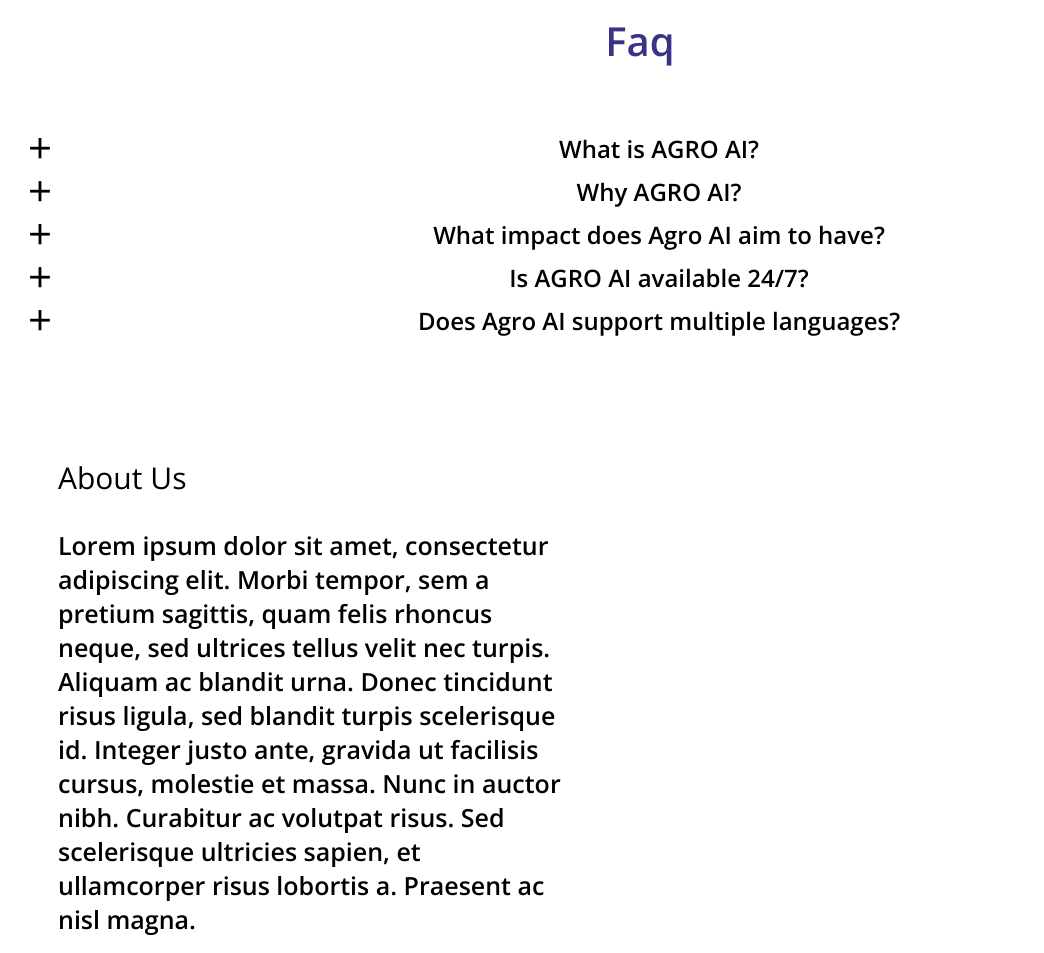
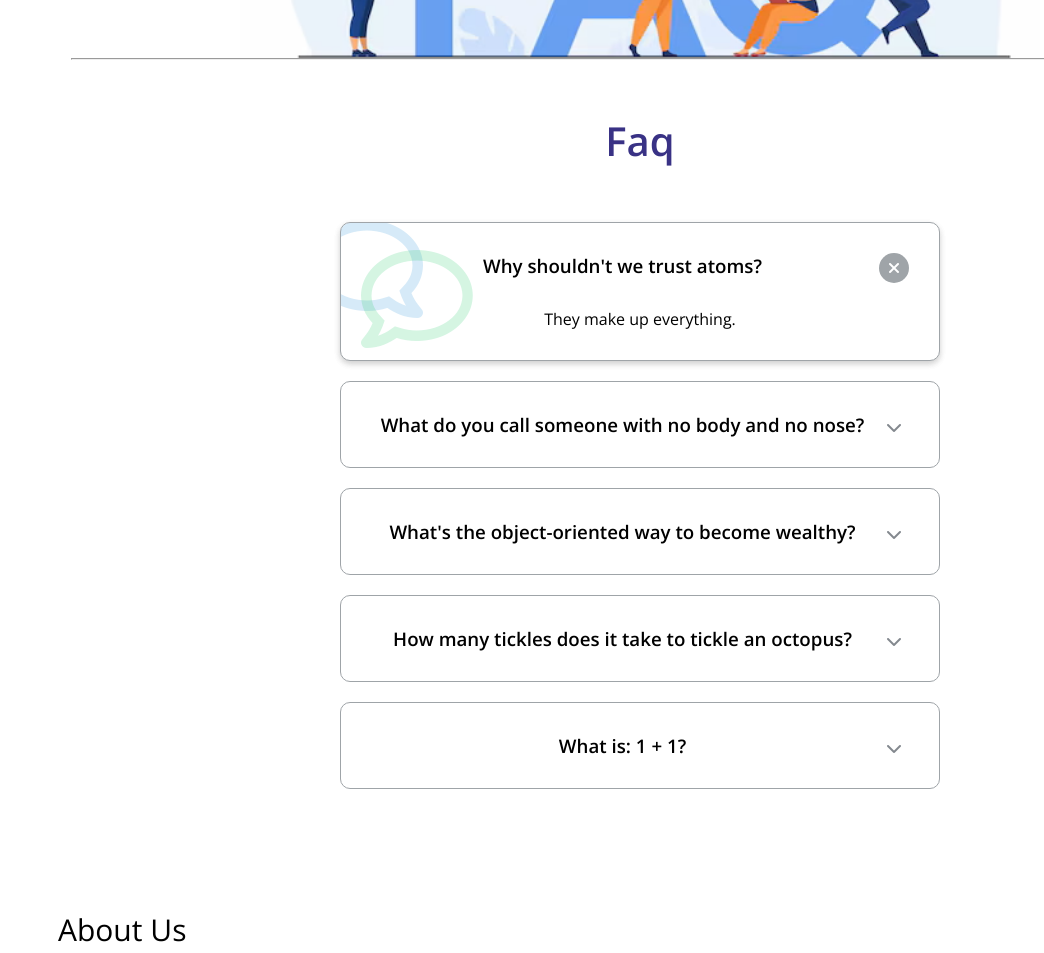
Before and after one commit to GamerAseemm/Aravali-TechFest, a plain HTML site: page index.html in a window 1280 px wide. Shown: the part 2240-3193 px from the top of the page, without its empty margins (0-1044 px from the left). Drawn offline with nearby package versions, Linux system fonts and the light colour scheme; a web font is replaced by a local one.

Commit message:
faq revamped

```diff
--- a/index.html
+++ b/index.html
@@ -6,6 +6,7 @@
     <title>MEGALIB</title>
     <link rel="stylesheet" href="style.css ">
     <link rel="shortcut icon" type="image/x-icon" href="icon.jpg" />
+    <link rel="stylesheet" href="https://cdnjs.cloudflare.com/ajax/libs/font-awesome/6.0.0-beta3/css/all.min.css">
   </head>
 <body>
 
@@ -56,45 +57,78 @@
   <div class="uppersection">
     <h1>Do You Have Questions ?</h1>
     <h4>We have answers (Well, most of the time)</h4>
-    <img src="bubble_background_cropped_image.png" alt="" class="faqimg">
+    <img src="tiny-people-sitting-standing-near-giant-faq_74855-7879.avif" alt="" class="faqimg">
+    <hr class="hr">
   </div>
-  <hr class="hr">
   <div class="lowersection">
     <h4 class="h4">Faq</h4>
 
-    <div class="plus">+</div>
-      <div class="faq-question">
-        <input id="q1" type="checkbox" class="panel">
-        <label for="q1" class="panel-title">What is AGRO AI?</label>
-
-        <div class="panel-content">AGRO AI is an AI chatbot which provides you quick and straight forward answers to your agriculture problems.</div>
-      </div>
-      <div class="plus">+</div>
-      <div class="faq-question">
-        <input id="q2" type="checkbox" class="panel">
-        <label for="q2" class="panel-title">Why AGRO AI?</label>
-        <div class="panel-content">AGRo AI is the fastest and the most relaible source for 1 to 1 help for your agricultural problems.</div>
+    <div class="faqs-container">
+      <div class="faq active">
+        <h3 class="faq-title">
+          Why shouldn't we trust atoms?
+        </h3>
+        <p class="faq-text">
+          They make up everything.
+        </p>
+        <button class="faq-toggle">
+          <i class="fas fa-chevron-down"></i>
+          <i class="fas fa-times"></i>
+        </button>
       </div>
 
-      <div class="plus">+</div>
-      <div class="faq-question">
-        <input id="q4" type="checkbox" class="panel">
-        <label for="q4" class="panel-title">What impact does Agro AI aim to have?</label>
-        <div class="panel-content">AGRO AI aims to positively impact underserved communities by solving queries related to agriculture using natural language technology.</div>
+      <div class="faq">
+        <h3 class="faq-title">
+          What do you call someone with no body and no nose?
+        </h3>
+        <p class="faq-text">
+          Nobody knows.
+        </p>
+        <button class="faq-toggle">
+          <i class="fas fa-chevron-down"></i>
+          <i class="fas fa-times"></i>
+        </button>
       </div>
-      <div class="plus">+</div>
-      <div class="faq-question">
-        <input id="q5" type="checkbox" class="panel">
-        <label for="q5" class="panel-title">Is AGRO AI available 24/7?</label>
-        <div class="panel-content">Yes, Agro AI is available 24/7 and can be accessed through any web service device. </div>
+
+      <div class="faq">
+        <h3 class="faq-title">
+          What's the object-oriented way to become wealthy?
+        </h3>
+        <p class="faq-text">
+          Inheritance.
+        </p>
+        <button class="faq-toggle">
+          <i class="fas fa-chevron-down"></i>
+          <i class="fas fa-times"></i>
+        </button>
       </div>
-      <div class="plus">+</div>
-      <div class="faq-question">
-        <input id="q6" type="checkbox" class="panel">
-        <label for="q6" class="panel-title">Does Agro AI support multiple languages?</label>
-        <div class="panel-content">Agro AI supports multiple languages, especially considering its target audience in India.</div>
+
+      <div class="faq">
+        <h3 class="faq-title">
+          How many tickles does it take to tickle an octopus?
+        </h3>
+        <p class="faq-text">
+          Ten-tickles!
+        </p>
+        <button class="faq-toggle">
+          <i class="fas fa-chevron-down"></i>
+          <i class="fas fa-times"></i>
+        </button>
       </div>
-  </div>
+
+      <div class="faq">
+        <h3 class="faq-title">
+          What is: 1 + 1?
+        </h3>
+        <p class="faq-text">
+          Depends on who are you asking.
+        </p>
+        <button class="faq-toggle">
+          <i class="fas fa-chevron-down"></i>
+          <i class="fas fa-times"></i>
+        </button>
+      </div>
+    </div>
 </section>
       <section id="about-us">
         <div class="about-us-form">
@@ -113,22 +147,5 @@
 </body>
 
  <script src="main.js">
-var lastScrollTop;
-
-navbar = document.getElementById('navbar');
-
-window.addEventListener('scroll',function(){
-  var scrollTop = window.pageYOffset || document.documentElement.scrollTop;
-  if(scrollTop > lastScrollTop){
-    navbar.style.top='-80px';
-  }
-
-  else{
-    navbar.style.top='0';
-  }
-
-  lastScrollTop = scrollTop;
-});
-
  </script>
 </html>
--- a/main.js
+++ b/main.js
@@ -16,6 +16,14 @@
   });
   document.querySelectorAll('.navbar a').forEach(link => {
     link.addEventListener('click', function() {
-      disableScrollDetection = true;
     });
   });
+
+  //faq section
+  const toggles = document.querySelectorAll('.faq-toggle');
+
+toggles.forEach(toggle => {
+	toggle.addEventListener('click', () => {
+		toggle.parentNode.classList.toggle('active');
+	});
+});
--- a/style.css
+++ b/style.css
@@ -1,5 +1,7 @@
 @import url('https://fonts.googleapis.com/css?family=Open+Sans:300,600');
 @import url('https://fonts.cdnfonts.com/css/horizon-2');
+@import url('https://fonts.googleapis.com/css?family=Muli&display=swap');
+
 html{
 	scroll-behavior: smooth;
 }
@@ -269,7 +271,7 @@
 	width: 90%;
 	background-color: rgb(128, 126, 126);
 	margin-top: -5px;
-  }
+	}
   .uppersection{
 	justify-content: center;
 	align-items: center;
@@ -287,7 +289,7 @@
 	font-size: 25px;
   }
   .faqimg{
-	height: 300px;
+	height: 400px;
 	padding-bottom: 0;
 	margin-bottom: 0;
   }
@@ -295,73 +297,97 @@
 	color: #393285;
 	font-size: 40px;
   }
-  .plus {
+  .faqs-container {
+	margin: 0 auto;
+	max-width: 600px;
+}
+
+.faq {
+	background-color: transparent;
+	border: 1px solid #9FA4A8;
+	border-radius: 10px;
+	padding: 30px;
+	position: relative;
+	overflow: hidden;
+	margin: 20px 0;
+	transition: 0.3s ease;
+}
+
+.faq.active {
+	background-color: #fff;
+	box-shadow: 0 3px 6px rgba(0,0,0,0.1), 0 3px 6px rgba(0,0,0,0.1);
+}
+
+.faq.active::after, .faq.active::before {
+	color: #2ecc71;
+	content: '\f075';
+	font-family: 'Font Awesome 5 Free';
+	font-size: 7rem;
 	position: absolute;
-	margin-left: 20px;
-	margin-top: 4px;
-	font-size: 42px;
-	line-height: 100%;
-	-webkit-user-select: none;
-	-moz-user-select: none;
-	-ms-user-select: none;
-	-o-user-select: none;
-	user-select: none;
-	-webkit-transition: .2s ease;
-	-moz-transition: .2s ease;
-	-o-transition: .2s ease;
-	transition: .2s ease;
-  }
+	opacity: 0.2;
+	top: 20px;
+	left: 20px;
+	z-index: 0;
+}
 
-  .panel:checked ~ .plus {
-	-webkit-transform: rotate(90deg);
-	-moz-transform: rotate(90deg);
-	-o-transform: rotate(90deg);
-	transform: rotate(90deg);
-  }
-  .faq-question{
-	font-weight: 200;
-  }
-  .panel-title {
-	font-weight: 600;
-	font-size: 24px;
-	width: 100%;
-	position: relative;
-	margin: 0;
-	padding: 10px 10px 0 48px;
+.faq.active::before {
+	color: #3498db;
+	top: -10px;
+	left: -30px;
+	transform: rotateY(180deg);
+}
+
+.faq-title {
+	margin: 0 35px 0 0;
+}
+
+.faq-text {
+	display: none;
+	margin: 30px 0 0;
+}
+
+.faq.active .faq-text {
 	display: block;
+}
+
+.faq-toggle {
+	background-color: transparent;
+	border: none;
+	border-radius: 50%;
+	color: #fff;
 	cursor: pointer;
-  }
+	display: flex;
+	align-items: center;
+	justify-content: center;
+	font-size: 16px;
+	padding: 0;
+	position: absolute;
+	top: 30px;
+	right: 30px;
+	height: 30px;
+	width: 30px;
+}
 
-  .panel-content {
-	font-size: 20px;
-	padding: 0px 5px;
-	margin: 0 20px;
-	height: 0;
-	overflow: hidden;
-	z-index: -1;
-	position: relative;
-	opacity: 0;
-	-webkit-transition: .4s ease;
-	-moz-transition: .4s ease;
-	-o-transition: .4s ease;
-	transition: .4s ease;
-  }
+.faq-toggle:focus {
+	outline: none;
+}
 
-  .panel:checked ~ .panel-content{
-	height: auto;
-	opacity: 1;
-	padding: auto;
-	padding-top: 5px;
-	padding-bottom: 5px;
-	padding-left: 27px;
-  }
-  .panel:checked ~ .plus {
-	-webkit-transform: rotate(90deg);
-	-moz-transform: rotate(90deg);
-	-o-transform: rotate(90deg);
-	transform: rotate(90deg);
-  }
+.faq.active .faq-toggle {
+	background-color: #9FA4A8;
+}
 
-  .panel {
+.faq-toggle .fa-times {
 	display: none;
-  }
+}
+
+.faq.active .faq-toggle .fa-times {
+	display: block;
+}
+
+.faq-toggle .fa-chevron-down {
+	color: #83888E;
+}
+
+.faq.active .faq-toggle .fa-chevron-down {
+	display: none;
+}
```
Also changed, not shown: tiny-people-sitting-standing-near-giant-faq_74855-7879.avif (added).
